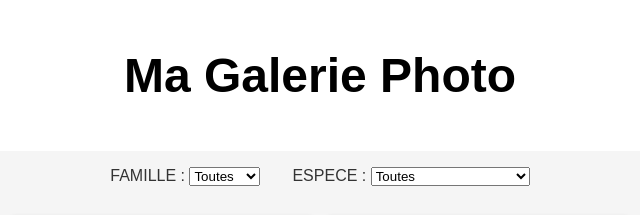
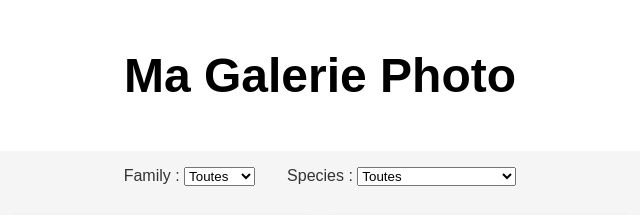
Before and after one commit to thomasblf/thomasblf.github.io, a plain HTML site: page index.html in a window 1280 px wide. Shown: the top 215 px of the page, 320-960 px from the left. Drawn offline with Linux system fonts and the light colour scheme.

Commit message:
english filters applied

```diff
--- a/index.html
+++ b/index.html
@@ -14,13 +14,13 @@
 </header>
 
 <section id="filtres">
-  <label>FAMILLE :
+  <label>Family :
     <select id="filtre-famille">
       <option value="">Toutes</option>
     </select>
   </label>
 
-  <label>ESPECE :
+  <label>Species :
     <select id="filtre-espece">
       <option value="">Toutes</option>
     </select>
```
